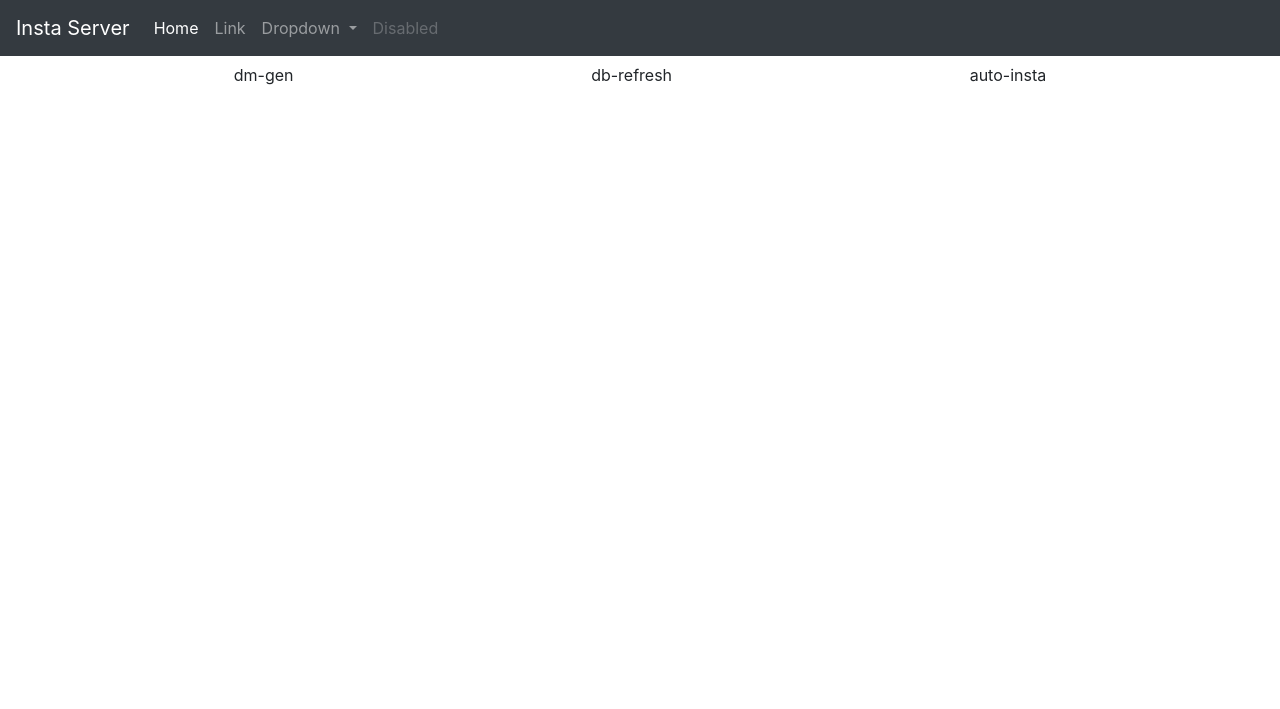
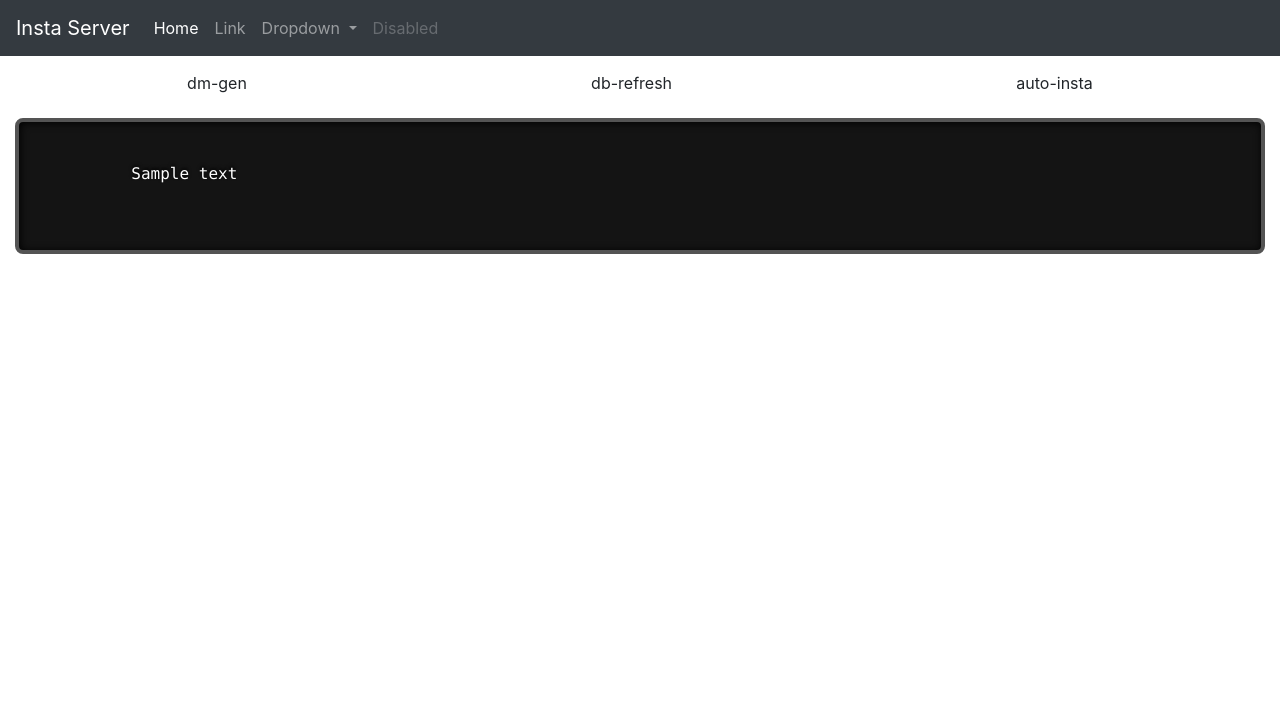
Before and after one commit to Aqua-4/insta-server, a Django app: page /instaserver/ in a window 1280 px wide. Shown: the top 709 px of the page. Run offline with Django 3.2, Linux system fonts and the light colour scheme; some libraries are stand-ins or nearby versions.

Commit message:
ADD: log

```diff
--- a/basic/views.py
+++ b/basic/views.py
@@ -18,15 +18,24 @@ def geeks_view(request):
 
 
 def testlog(request):
+    file_map = {
+        "dm_report_gen.py": "dm_log",
+        "db_refresh.py": "refresh_log",
+        "start_bot.py": "auto_insta.log"}
+
+    f_name = file_map.get(request.GET.get('file_name'))
+    f_path = os.path.join("..", "auto-insta", f_name)
 
     # orignal path, DO NO DELETE
     # file_ = open(os.path.join("..", "auto-insta", "auto_insta.log"))
-    file_ = open(os.path.join("auto_insta.log"))
-    return HttpResponse(file_)
+    # file_ = open(os.path.abspath(f_path))
+    file_ = open(f_path)
+    # return HttpResponse(file_)
+    return JsonResponse({'data': file_.readlines()})
 
 
 def bool_running(request):
-    process_name = request.GET.get('file_name', "tmp.py")
+    process_name = request.GET.get('file_name')
     flag = False
     for process in psutil.process_iter():
         # check if python process & then check if process name == filename
--- a/static/css/style.css
+++ b/static/css/style.css
@@ -0,0 +1,18 @@
+::-webkit-scrollbar {
+    width: 12px;
+}
+
+::-webkit-scrollbar-track {
+    -webkit-box-shadow: inset 0 0 6px rgb(55, 4, 196);
+    border-radius: 10px;
+}
+
+::-webkit-scrollbar-thumb {
+    border-radius: 10px;
+    -webkit-box-shadow: inset 0 0 6px rgba(0, 0, 0, 0.5);
+}
+
+.log-container {
+    height: 75vh;
+    overflow-y: auto;
+}
--- a/static/js/index.js
+++ b/static/js/index.js
@@ -1,3 +1,9 @@
+
+const file_map = {
+  "#dm_gen": "dm_report_gen.py",
+  "#db_refresh": "db_refresh.py",
+  "#auto_insta": "start_bot.py",
+}
 
 $('body')
   .tooltip({
@@ -9,6 +15,11 @@ $('body')
     boundary: 'window',
     // trigger: "click focus",
     delay: { "show": 100, "hide": 3000 }
+  })
+  .on("click", "button.btn-script", function () {
+    let selector = "#" + $(this).attr("id")
+    let file_name = file_map[selector]
+    log_text(file_name)
   })
 
 let tab = parse_url().searchKey.tab || "home"
@@ -30,6 +41,23 @@ function redraw() {
   tab_map[tab]()
 }
 
+
+function log_text(file_name) {
+  $.ajax({
+    url: "log",
+    method: "GET",
+    dataType: 'json',
+    data: { file_name: file_name }
+  })
+    .done(function (data) {
+      $("#log_placeholder").text(data.data)
+      Prism.highlightAll();
+    })
+    .fail(function () {
+      $("#log_placeholder").text("No Data")
+      Prism.highlightAll();
+    })
+}
 
 function ajax_call(url_hit, method = 'GET', bool_async = true) {
   // use get_ajax_call.done(function(data){  <code> })
@@ -55,12 +83,7 @@ function update_url(obj) {
 
 function plot_home() {
 
-  let file_map = {
-    "#dm_gen": "dm_gen.py",
-    "#db_refresh": "db_refresh.py",
-    "#auto_insta": "start_bot.py",
-  }
-
+  // iterate through file map and check while  file is running
   _.each(file_map, function (file_name, id) {
     $.ajax({
       url: "chkrun",
@@ -76,8 +99,8 @@ function plot_home() {
         console.log(data);
 
       })
+  })
 
-  })
 }
 
 
--- a/templates/index.html
+++ b/templates/index.html
@@ -7,6 +7,8 @@
   <title>Insta Server</title>
   {% load static %}
   <link rel="stylesheet" href="{% static 'node_modules/bootstrap/dist/css/bootstrap.min.css' %}">
+  <link rel="stylesheet" href="{% static 'node_modules/prismjs/themes/prism-twilight.css' %}">
+
   <link rel="stylesheet" href="{% static 'css/style.css' %}">
 
 </head>
@@ -49,15 +51,24 @@
   </nav>
 
 
-  <div class="container">
-    <div class="d-flex justify-content-around">
+  <div class="container-fluid">
+    <div class="my-2 d-flex justify-content-around">
 
-      <button class="btn" id="dm_gen">dm-gen</button>
-      <button class="btn" id="db_refresh">db-refresh</button>
-      <button class="btn" id="auto_insta">auto-insta</button>
+      <button class="btn btn-script" id="dm_gen">dm-gen</button>
+      <button class="btn btn-script" id="db_refresh">db-refresh</button>
+      <button class="btn btn-script" id="auto_insta">auto-insta</button>
 
     </div>
 
+    <div class="log-container">
+
+      <pre>
+        <code class="language-clike line-numbers-rows" id="log_placeholder">
+          Sample text
+        </code>
+      </pre>
+
+    </div>
   </div>
 
   <script src="{% static 'node_modules/jquery/dist/jquery.min.js' %}"></script>
```
